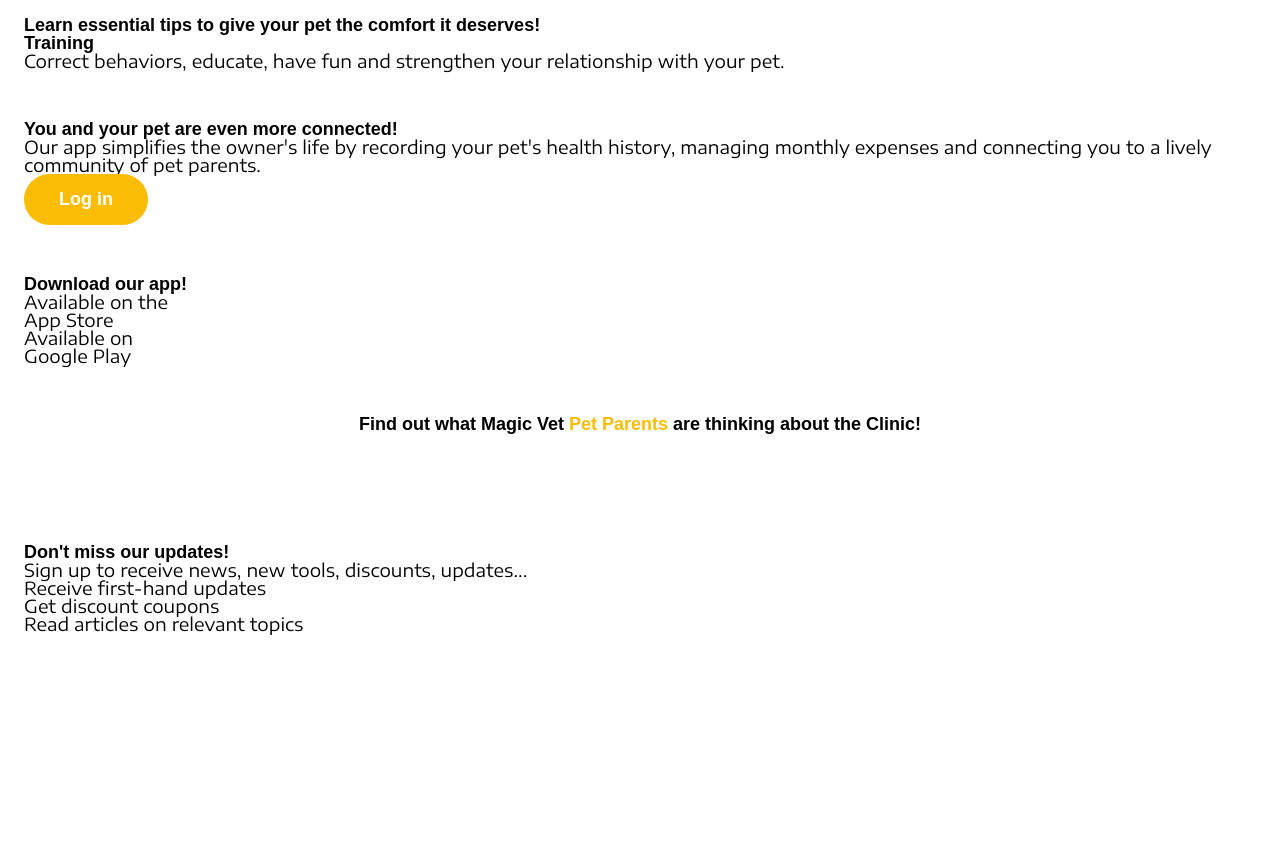
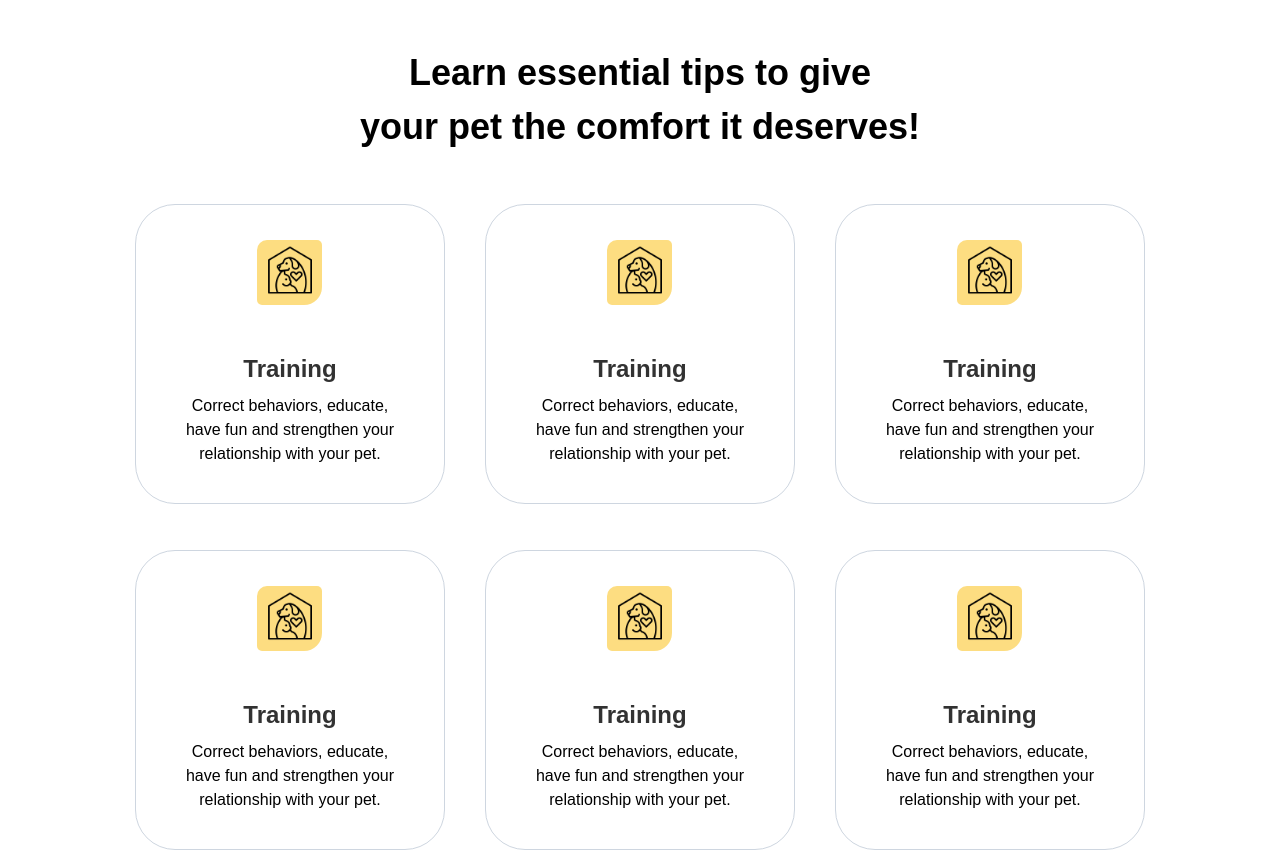
Before and after one commit to YoliLancaster/QALight_FE, a website with bundled scripts: page index.html in a window 1280 px wide. Shown: the part 780-1633 px from the top of the page. Before the commit the page ends 1463 px from the top, so only its background shows below. Built offline with nearby package versions, Linux system fonts and the light colour scheme; no server answers; files whose address does not match are found by name.

Commit message:
add grid about section

```diff
--- /dev/null
+++ b/css/about-section.css
@@ -0,0 +1,98 @@
+.about-title {
+  font-weight: 600;
+  font-size: 36px;
+  text-align: center;
+  text-wrap: balance;
+  margin-bottom: 50px;
+  line-height: 1.5;
+}
+
+.grid {
+  display: grid;
+  grid-template-columns: repeat(auto-fit, 310px);
+  grid-auto-rows: 306px;
+  justify-content: center;
+  gap: 40px;
+  margin-bottom: 40px;
+}
+
+.card-container {
+  display: flex;
+  width: 310px;
+  height: 300px;
+  flex-direction: column;
+  align-items: center;
+  border-radius: 40px;
+  border: 1px solid var(--slider-grey, rgb(0 0 2 / 35%));
+  transition: all 0.3s ease;
+}
+
+.card-container:hover {
+  box-shadow: 0 0 14px 4px rgb(0 0 2 / 35%);
+}
+
+.card-container:hover .card-icon {
+  transform: scale(0.95);
+}
+
+.img-wrapper {
+  position: relative;
+  display: flex;
+  justify-content: center;
+  align-items: center;
+  width: 310px;
+  height: 130px;
+  overflow: hidden;
+  border-radius: 40px;
+}
+
+.img-wrapper::before {
+  content: "";
+  position: absolute;
+  bottom: 30px;
+  left: 122px;
+  width: 65px;
+  height: 65px;
+  background: rgba(251, 188, 5, 0.5);
+  border-radius: 18px 5px 10px 5px;
+  transform: rotate(-180deg);
+  z-index: -1;
+  transition: border-radius 0.5s 0.3s;
+}
+
+.card-icon {
+  width: 50px;
+  height: 50px;
+  flex-shrink: 0;
+  overflow: hidden;
+  transition: 0.5s;
+}
+
+.card-icon:hover {
+  transform: scale(0.95);
+}
+
+.card-bottom {
+  display: flex;
+  flex-direction: column;
+  flex: 1 1 auto;
+  padding: 19px;
+  align-items: center;
+}
+
+.card-title {
+  font-weight: 600;
+  font-size: 24px;
+  line-height: 1.25;
+  text-wrap: balance;
+  opacity: 0.8;
+}
+
+.card-text {
+  font-weight: 200;
+  font-size: 16px;
+  line-height: 1.5;
+  text-align: center;
+  text-wrap: balance;
+  margin-top: 10px;
+}
--- a/css/header.css
+++ b/css/header.css
@@ -4,12 +4,18 @@
   height: 150px;
 }
 
+header {
+  display: flex;
+  justify-content: center;
+  margin: 20px 0 40px;
+}
+
 .container-header {
   display: flex;
-  justify-content: space-around;
-  margin-bottom: 40px;
+  justify-content: space-between;
   box-sizing: border-box;
   width: 100%;
+  max-width: 1288px;
 }
 
 .menu {
@@ -33,3 +39,11 @@
   font-size: 40px;
   /* padding-top: 90px; */
 }
+
+.opacity {
+  opacity: 0.8;
+}
+
+.highlighted {
+  color: var(--color-primary-light);
+}
--- a/css/style.css
+++ b/css/style.css
@@ -4,6 +4,7 @@
 @import url(../css/buttons.css);
 @import url(../css/header.css);
 @import url(../css/hero-section.css);
+@import url(../css/about-section.css);
 @import url(../css/swiper-slider.css);
 
 @font-face {
@@ -40,14 +41,10 @@
 }
 
 /* helpers */
-.highlighted {
-  color: var(--color-primary-light);
-}
-
 .bold {
   font-weight: 800;
 }
 
 section {
-  margin-bottom: 50px;
+  margin-bottom: 60px;
 }
--- a/index.html
+++ b/index.html
@@ -15,7 +15,10 @@
             class="logo"
             src="../img/vecteezy_veterinary-logo-.webp"
             alt="vet clinic logo with cat, dog & bird" />
-          <p>Magic <span class="highlighted">Vet</span></p>
+          <p>
+            <span class="opacity">Magic </span
+            ><span class="highlighted">Vet</span>
+          </p>
         </div>
 
         <nav class="menu">
@@ -54,21 +57,93 @@
 
       <section id="about">
         <div class="container">
-          <h2>
-            Learn essential tips to give your pet the comfort it deserves!
+          <h2 class="about-title">
+            Learn essential tips to give <br />your pet the comfort it deserves!
           </h2>
           <div class="grid">
-            <article>
-              <div>
-                <h3>Training</h3>
+            <div class="card-container">
+              <div class="img-wrapper">
+                <img src="../img/pet-house-1.png" alt="" class="card-icon" />
               </div>
-              <div>
-                <p>
+
+              <div class="card-bottom">
+                <h3 class="card-title">Training</h3>
+                <p class="card-text">
                   Correct behaviors, educate, have fun and strengthen your
                   relationship with your pet.
                 </p>
               </div>
-            </article>
+            </div>
+
+            <div class="card-container">
+              <div class="img-wrapper">
+                <img src="../img/pet-house-1.png" alt="" class="card-icon" />
+              </div>
+
+              <div class="card-bottom">
+                <h3 class="card-title">Training</h3>
+                <p class="card-text">
+                  Correct behaviors, educate, have fun and strengthen your
+                  relationship with your pet.
+                </p>
+              </div>
+            </div>
+
+            <div class="card-container">
+              <div class="img-wrapper">
+                <img src="../img/pet-house-1.png" alt="" class="card-icon" />
+              </div>
+
+              <div class="card-bottom">
+                <h3 class="card-title">Training</h3>
+                <p class="card-text">
+                  Correct behaviors, educate, have fun and strengthen your
+                  relationship with your pet.
+                </p>
+              </div>
+            </div>
+
+            <div class="card-container">
+              <div class="img-wrapper">
+                <img src="../img/pet-house-1.png" alt="" class="card-icon" />
+              </div>
+
+              <div class="card-bottom">
+                <h3 class="card-title">Training</h3>
+                <p class="card-text">
+                  Correct behaviors, educate, have fun and strengthen your
+                  relationship with your pet.
+                </p>
+              </div>
+            </div>
+
+            <div class="card-container">
+              <div class="img-wrapper">
+                <img src="../img/pet-house-1.png" alt="" class="card-icon" />
+              </div>
+
+              <div class="card-bottom">
+                <h3 class="card-title">Training</h3>
+                <p class="card-text">
+                  Correct behaviors, educate, have fun and strengthen your
+                  relationship with your pet.
+                </p>
+              </div>
+            </div>
+
+            <div class="card-container">
+              <div class="img-wrapper">
+                <img src="../img/pet-house-1.png" alt="" class="card-icon" />
+              </div>
+
+              <div class="card-bottom">
+                <h3 class="card-title">Training</h3>
+                <p class="card-text">
+                  Correct behaviors, educate, have fun and strengthen your
+                  relationship with your pet.
+                </p>
+              </div>
+            </div>
           </div>
         </div>
       </section>
```
Also changed, not shown: css/swiper-slider.css, img/animal-care-4.png (added), img/animal-day-5.png (added), img/cat-7.png (added), img/icon1.png (added), img/loving-3.png (added), img/pet-food-2.png (added), img/pet-house-1.png (added), img/teasing-stick-6.png (added).
